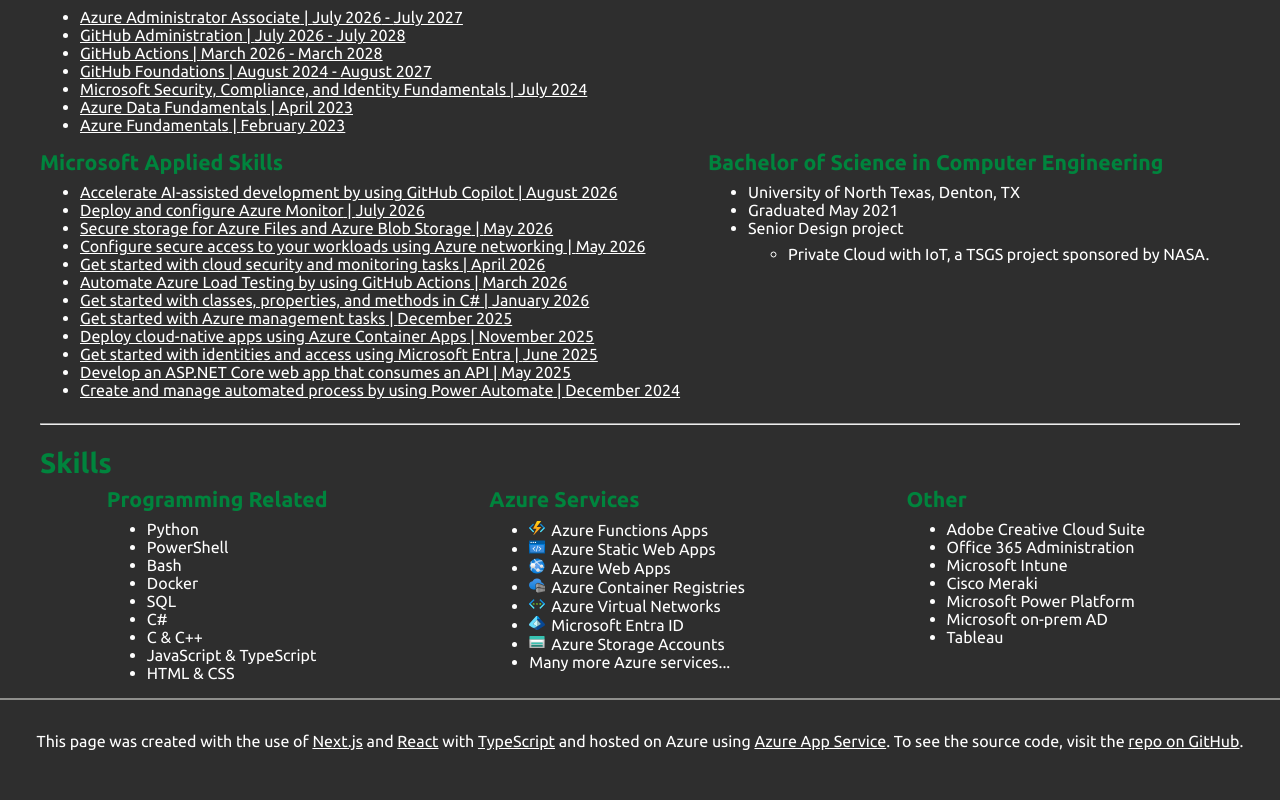
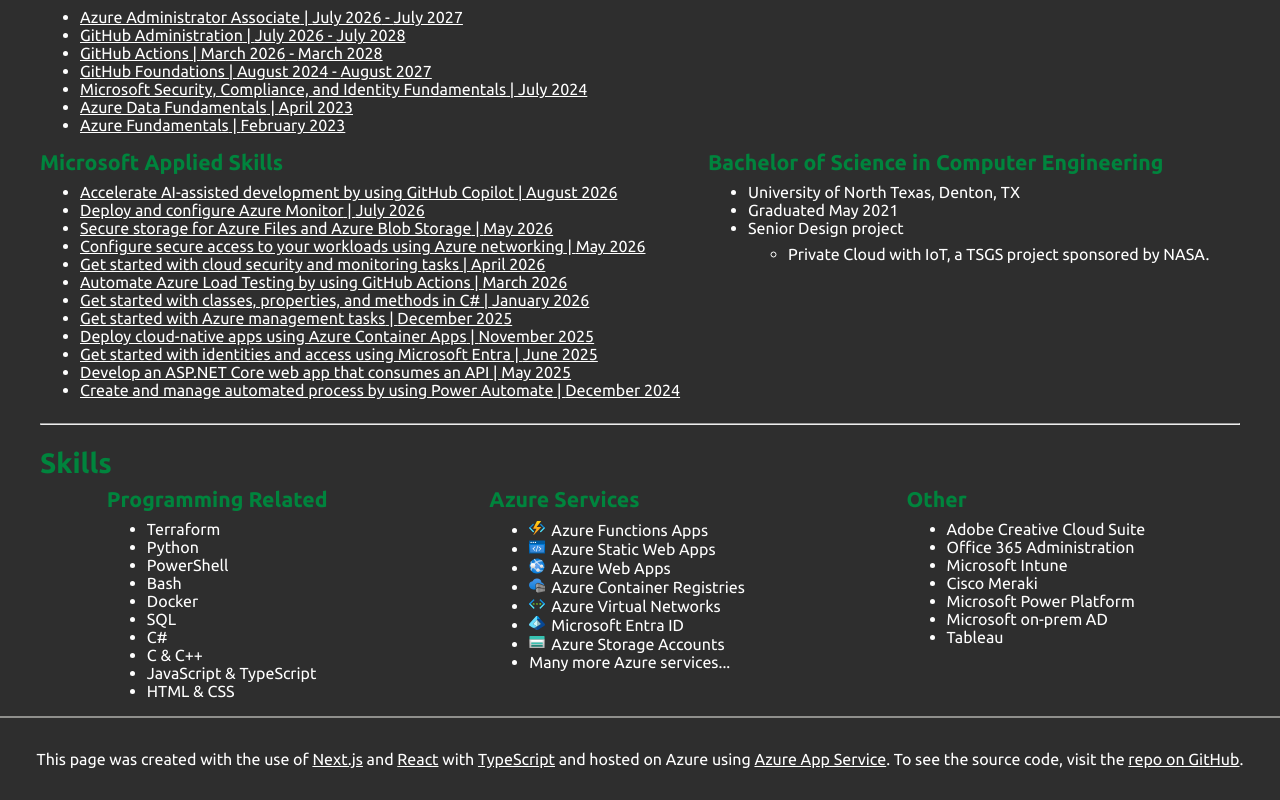
Before and after one commit to MicahWW/MicahWW, a Next.js app: page / in a window 1280 px wide. Shown: the part 1947-2747 px from the top of the page. Built offline with nearby package versions, Linux system fonts and the light colour scheme.

Commit message:
new language

```diff
--- a/src/app/page.tsx
+++ b/src/app/page.tsx
@@ -270,6 +270,7 @@ Be the go-to person for in-person troubleshooting on various helpdesk issues. Wi
     ];
 
     const skills: skillModel[] = [
+        new skillModel("Terraform", "programming"),
         new skillModel("Python", "programming"),
         new skillModel("PowerShell", "programming"),
         new skillModel("Bash", "programming"),
```
